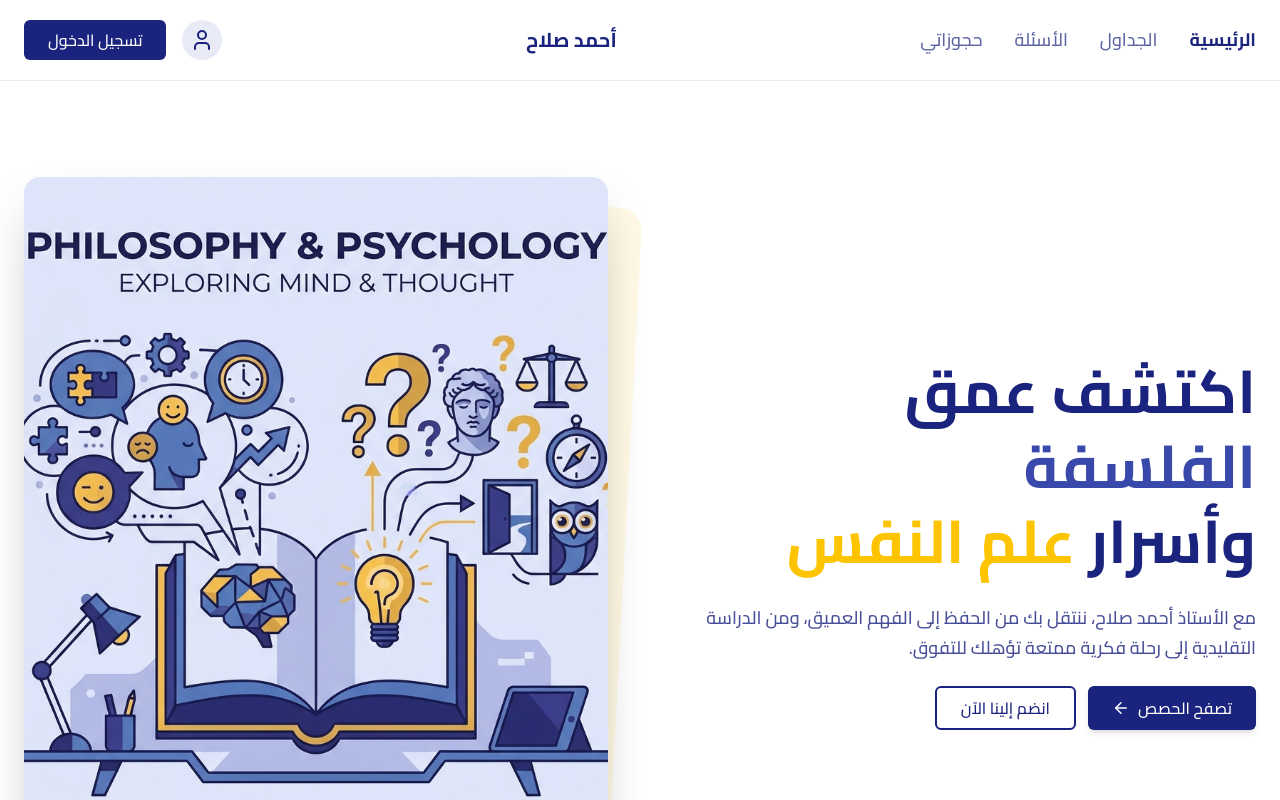
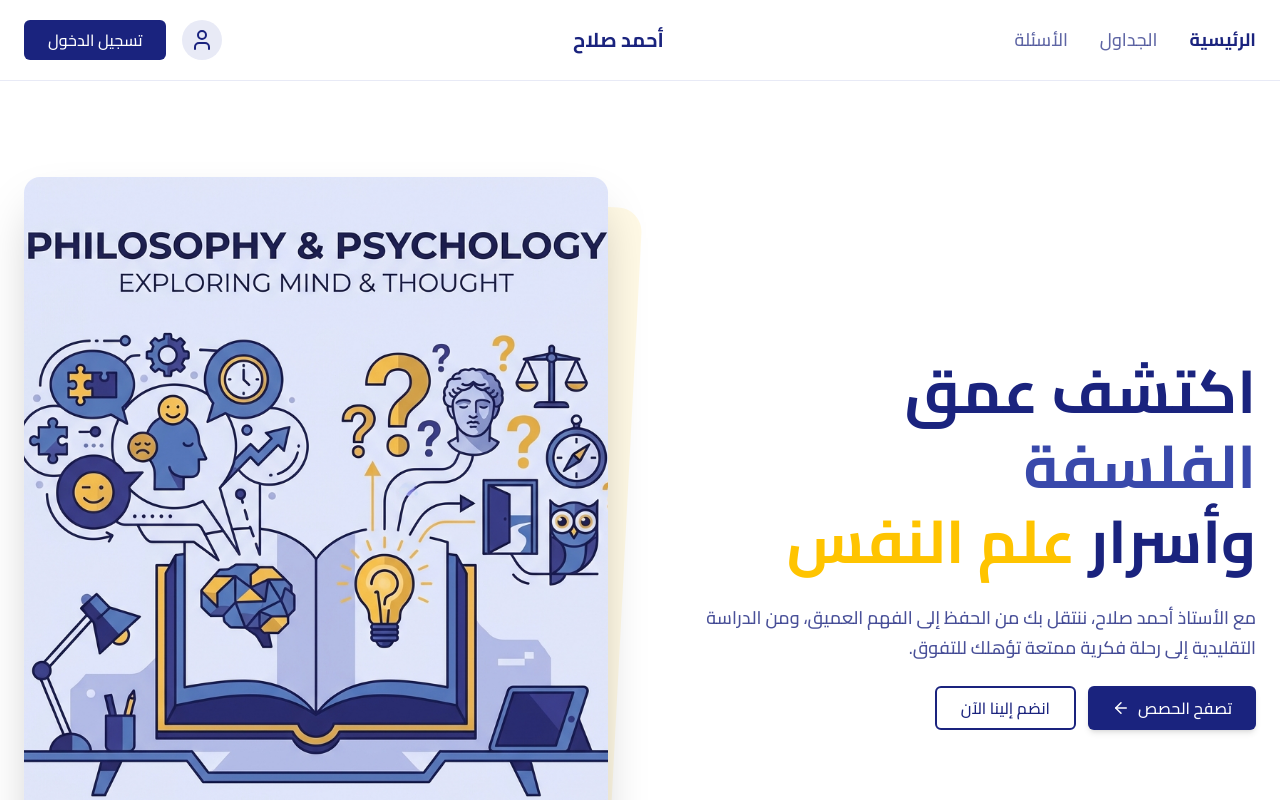
Before and after one commit to Samo-cyber/teacher-website, a Next.js app: page / in a window 1280 px wide. Shown: the top 800 px of the page. Built offline with nearby package versions, Linux system fonts and the light colour scheme.

Commit message:
Update Header.tsx

```diff
--- a/src/components/layout/Header.tsx
+++ b/src/components/layout/Header.tsx
@@ -7,11 +7,16 @@ import { Menu, X, User } from "lucide-react";
 import { useState } from "react";
 
 const navLinks = [
-    { href: "/", label: "الرئيسية" },
-    { href: "/schedules", label: "الجداول" },
-    { href: "/questions", label: "الأسئلة" },
-    { href: "/my-bookings", label: "حجوزاتي" },
+    { href: "/", label: "الرئيسية", requiresAuth: false },
+    { href: "/schedules", label: "الجداول", requiresAuth: false },
+    { href: "/questions", label: "الأسئلة", requiresAuth: false },
+    { href: "/my-bookings", label: "حجوزاتي", requiresAuth: true },
 ];
+
+// Filter links based on authentication status
+// TODO: Replace 'false' with actual auth state when authentication is implemented
+const isAuthenticated = false;
+const visibleNavLinks = navLinks.filter(link => !link.requiresAuth || isAuthenticated);
 
 export function Header() {
     const pathname = usePathname();
@@ -30,7 +35,7 @@ export function Header() {
 
                 {/* Desktop Navigation */}
                 <nav className="hidden md:flex items-center gap-8">
-                    {navLinks.map((link) => (
+                    {visibleNavLinks.map((link) => (
                         <Link
                             key={link.href}
                             href={link.href}
@@ -69,7 +74,7 @@ export function Header() {
             {/* Mobile Menu */}
             {isMobileMenuOpen && (
                 <div className="md:hidden bg-secondary-1 border-b border-secondary-2 p-4 flex flex-col gap-4">
-                    {navLinks.map((link) => (
+                    {visibleNavLinks.map((link) => (
                         <Link
                             key={link.href}
                             href={link.href}
```
